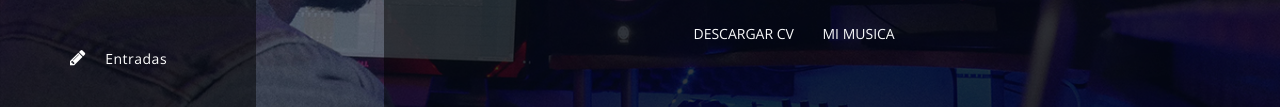
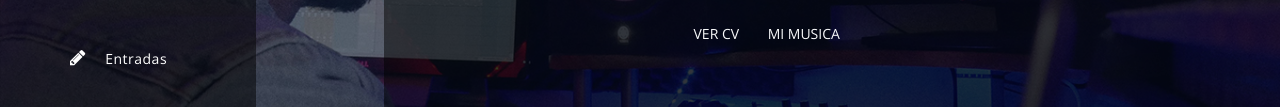
Before and after one commit to JessePalencia/JessePalencia.github.io, a plain HTML site: page index.html in a window 1280 px wide. Shown: the part 427-534 px from the top of the page. Drawn offline with nearby package versions, Linux system fonts and the light colour scheme.

Commit message:
Add files via upload

```diff
--- a/index.html
+++ b/index.html
@@ -63,7 +63,7 @@
                               <p> email: jessefernandop@gmail.com palenciarecords@hotmail.com </p>
 
 
-                      <a type="button" href="https://drive.google.com/drive/u/1/folders/18K-sszgsf1fP7Q12nsijocz9bccbqUjG" class="btn btn-outline-light">DESCARGAR CV</a>
+                      <a type="button" href="CV_JP.pdf" class="btn btn-outline-light">VER CV</a>
                       <a type="button" href="http://hyperurl.co/paqtaz" class="btn btn-outline-light">MI MUSICA</a>
 
 
```
Also changed, not shown: 1 other file.
